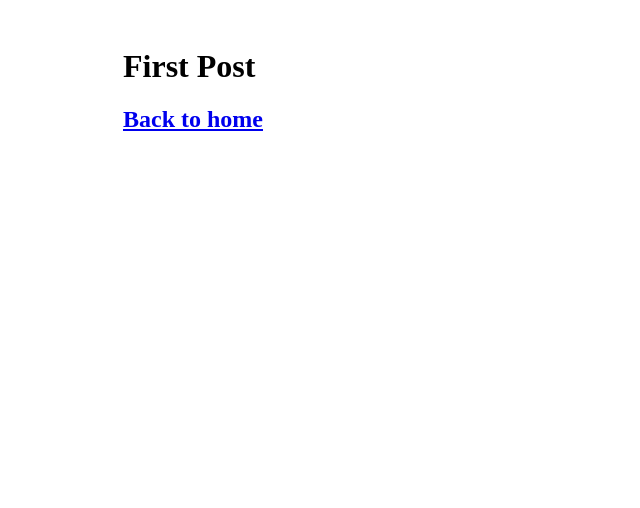
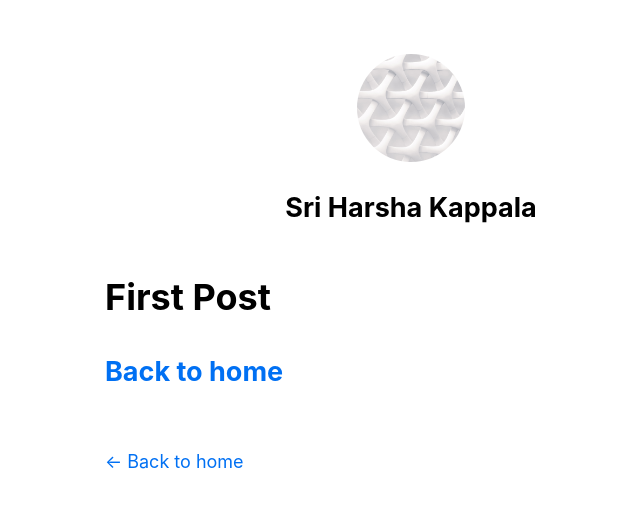
Before and after one commit to sriharshakappala/nextjs-learn, a Next.js app: page /posts/first-post in a window 1280 px wide. Shown: the top 508 px of the page, without its empty margins (229-869 px from the left). Built offline with nearby package versions, Linux system fonts and the light colour scheme.

Commit message:
Polish first post component

```diff
--- a/components/layout.js
+++ b/components/layout.js
@@ -1,5 +1,73 @@
+import Head from 'next/head'
+import Image from 'next/image'
 import styles from './layout.module.css'
+import utilStyles from '../styles/utils.module.css'
+import Link from 'next/link'
 
-export default function Layout({ children }) {
-  return <div className={styles.container}>{children}</div>
+const name = 'Sri Harsha Kappala'
+export const siteTitle = 'Next.js Sample Website'
+
+export default function Layout({ children, home }) {
+  return (
+    <div className={styles.container}>
+      <Head>
+        <link rel="icon" href="/favicon.ico" />
+        <meta
+          name="description"
+          content="Learn how to build a personal website using Next.js"
+        />
+        <meta
+          property="og:image"
+          content={`https://og-image.vercel.app/${encodeURI(
+            siteTitle
+          )}.png?theme=light&md=0&fontSize=75px&images=https%3A%2F%2Fassets.vercel.com%2Fimage%2Fupload%2Ffront%2Fassets%2Fdesign%2Fnextjs-black-logo.svg`}
+        />
+        <meta name="og:title" content={siteTitle} />
+        <meta name="twitter:card" content="summary_large_image" />
+      </Head>
+      <header className={styles.header}>
+        {home ? (
+          <>
+            <Image
+              priority
+              src="/images/profile.jpeg"
+              className={utilStyles.borderCircle}
+              height={144}
+              width={144}
+              alt={name}
+            />
+            <h1 className={utilStyles.heading2Xl}>{name}</h1>
+          </>
+        ) : (
+          <>
+            <Link href="/">
+              <a>
+                <Image
+                  priority
+                  src="/images/profile.jpeg"
+                  className={utilStyles.borderCircle}
+                  height={108}
+                  width={108}
+                  alt={name}
+                />
+              </a>
+            </Link>
+            <h2 className={utilStyles.headingLg}>
+              <Link href="/">
+                <a className={utilStyles.colorInherit}>{name}</a>
+              </Link>
+            </h2>
+          </>
+        )}
+      </header>
+      <main>{children}</main>
+      {!home && (
+        <div className={styles.backToHome}>
+          <Link href="/">
+            <a>← Back to home</a>
+          </Link>
+        </div>
+      )}
+    </div>
+  )
 }
--- a/components/layout.module.css
+++ b/components/layout.module.css
@@ -3,3 +3,13 @@
   padding: 0 1rem;
   margin: 3rem auto 6rem;
 }
+
+.header {
+  display: flex;
+  flex-direction: column;
+  align-items: center;
+}
+
+.backToHome {
+  margin: 3rem 0 0;
+}
--- /dev/null
+++ b/pages/_app.js
@@ -0,0 +1,5 @@
+import '../styles/global.css'
+
+export default function App({ Component, pageProps }) {
+  return <Component {...pageProps} />
+}
--- /dev/null
+++ b/styles/global.css
@@ -0,0 +1,27 @@
+html,
+body {
+  padding: 0;
+  margin: 0;
+  font-family: -apple-system, BlinkMacSystemFont, Segoe UI, Roboto, Oxygen, Ubuntu,
+    Cantarell, Fira Sans, Droid Sans, Helvetica Neue, sans-serif;
+  line-height: 1.6;
+  font-size: 18px;
+}
+
+* {
+  box-sizing: border-box;
+}
+
+a {
+  color: #0070f3;
+  text-decoration: none;
+}
+
+a:hover {
+  text-decoration: underline;
+}
+
+img {
+  max-width: 100%;
+  display: block;
+}
--- /dev/null
+++ b/styles/utils.module.css
@@ -0,0 +1,52 @@
+.heading2Xl {
+  font-size: 2.5rem;
+  line-height: 1.2;
+  font-weight: 800;
+  letter-spacing: -0.05rem;
+  margin: 1rem 0;
+}
+
+.headingXl {
+  font-size: 2rem;
+  line-height: 1.3;
+  font-weight: 800;
+  letter-spacing: -0.05rem;
+  margin: 1rem 0;
+}
+
+.headingLg {
+  font-size: 1.5rem;
+  line-height: 1.4;
+  margin: 1rem 0;
+}
+
+.headingMd {
+  font-size: 1.2rem;
+  line-height: 1.5;
+}
+
+.borderCircle {
+  border-radius: 9999px;
+}
+
+.colorInherit {
+  color: inherit;
+}
+
+.padding1px {
+  padding-top: 1px;
+}
+
+.list {
+  list-style: none;
+  padding: 0;
+  margin: 0;
+}
+
+.listItem {
+  margin: 0 0 1.25rem;
+}
+
+.lightText {
+  color: #666;
+}
```
